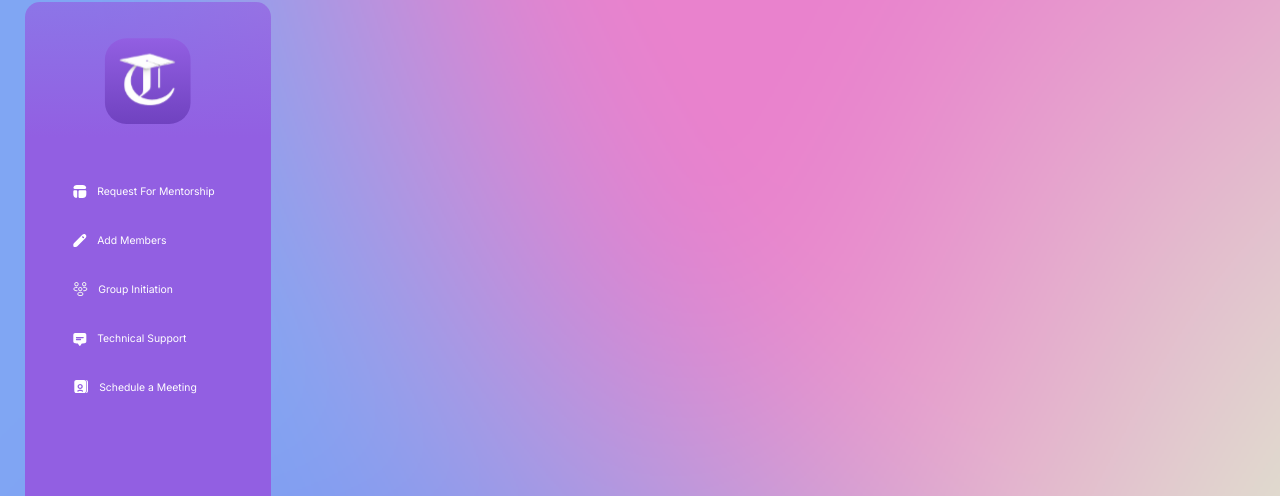
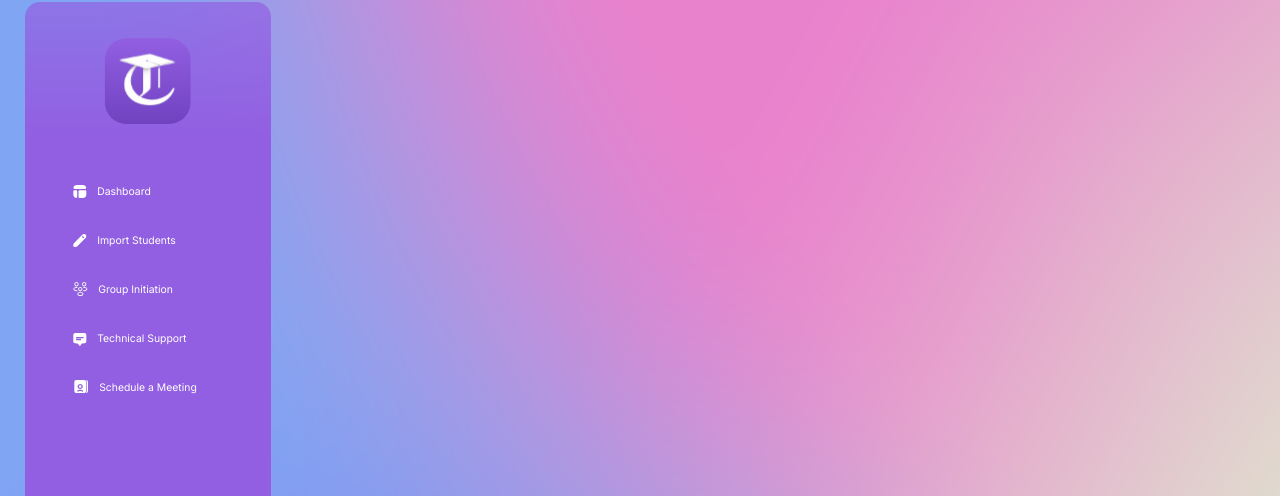
Before and after one commit to Romildoescoding/UPES_ProjectPortal, a React (Vite) app in the folder FRONTEND/project-portal/: page / in a window 1280 px wide. Shown: the part 88-584 px from the top of the page. Built offline with nearby package versions, Linux system fonts and the light colour scheme; no server answers.

Commit message:
Minor Changes in Sidebar

```diff
--- a/FRONTEND/project-portal/src/features/members/ModalRequestMentorship.jsx
+++ b/FRONTEND/project-portal/src/features/members/ModalRequestMentorship.jsx
@@ -1,6 +1,5 @@
 import { useState } from "react";
 import validateEmail from "../../helpers/emailValidate";
-import useMembers from "./useMembers";
 import useRequestMembership from "./useRequestMembership";
 
 function ModalRequestMentorship({ setShowModal }) {
--- a/FRONTEND/project-portal/src/ui/Sidebar.jsx
+++ b/FRONTEND/project-portal/src/ui/Sidebar.jsx
@@ -40,6 +40,7 @@
       <div className="sidebar-options">
         {isStudent ? <Whitehat /> : <Alphabet />}
         <ul className="options-list">
+          {isStudent ? (
             <li
               className="option"
               onClick={() => setShowModal("request-mentorship")}
@@ -51,6 +52,17 @@
                 <span>Request For Mentorship</span>
               </div>
             </li>
+          ) : (
+            <li className="option">
+              <div>
+                <span className="option-icon">
+                  <Rectangles />
+                </span>
+                <span>Dashboard</span>
+              </div>
+            </li>
+          )}
+          {isStudent ? (
             <li className="option" onClick={() => setShowModal("add-students")}>
               <div>
                 <span className="option-icon">
@@ -59,6 +71,16 @@
                 <span>Add Members</span>
               </div>
             </li>
+          ) : (
+            <li className="option">
+              <div>
+                <span className="option-icon">
+                  <Pen />
+                </span>
+                <span>Import Students</span>
+              </div>
+            </li>
+          )}
           <li className="option">
             <div>
               <span className="option-icon">
```
Lines whose indentation alone changed are shown as unchanged.
